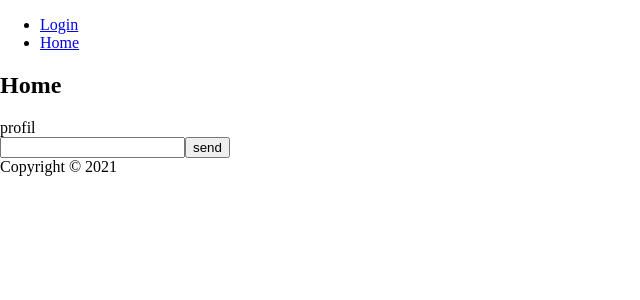
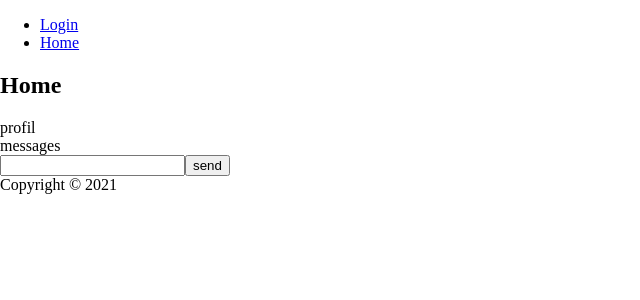
Before and after one commit to hkamalo/checkpoint4-kamalo-front, a React (Create React App) app: page /home in a window 1280 px wide. Shown: the top 300 px of the page, without its empty margins (0-640 px from the left). Built offline with nearby package versions, Linux system fonts and the light colour scheme; no server answers; the HTML template or start-up script is replaced by a standard one.

Commit message:
connexion socket io test ok

```diff
--- a/package.json
+++ b/package.json
@@ -24,6 +24,7 @@
     "react-router-dom": "^5.2.0",
     "react-scripts": "4.0.3",
     "react-toast-notifications": "^2.4.4",
+    "socket.io-client": "^4.1.3",
     "tailwindcss": "^2.1.1"
   },
   "devDependencies": {
--- /dev/null
+++ b/src/components/Chat.js
@@ -0,0 +1,22 @@
+/* eslint-disable no-unused-vars */
+import { React, useEffect, useState } from 'react';
+import socketIOClient from 'socket.io-client';
+
+export default function Chat() {
+  const [messages, setMessages] = useState('');
+
+  useEffect(() => {
+    const socket = socketIOClient('http://localhost:3001');
+    setMessages(socket);
+  }, []);
+
+  return (
+    <>
+      <div className="instant-message">
+        <div className="messages">messages</div>
+        <input type="message" />
+        <button type="submit">send</button>
+      </div>
+    </>
+  );
+}
--- a/src/screens/HomePage.js
+++ b/src/screens/HomePage.js
@@ -1,4 +1,5 @@
 import { React } from 'react';
+import Chat from '../components/Chat';
 
 export default function HomePage() {
   return (
@@ -7,10 +8,7 @@ export default function HomePage() {
         <h2>Home</h2>
         <div className="profil-infos">profil</div>
       </div>
-      <div className="instant-message">
-        <input type="message" />
-        <button type="submit">send</button>
-      </div>
+      <Chat />
     </div>
   );
 }
```
Also changed, not shown: 1 other file (tests, documents, lock files or other folders).
